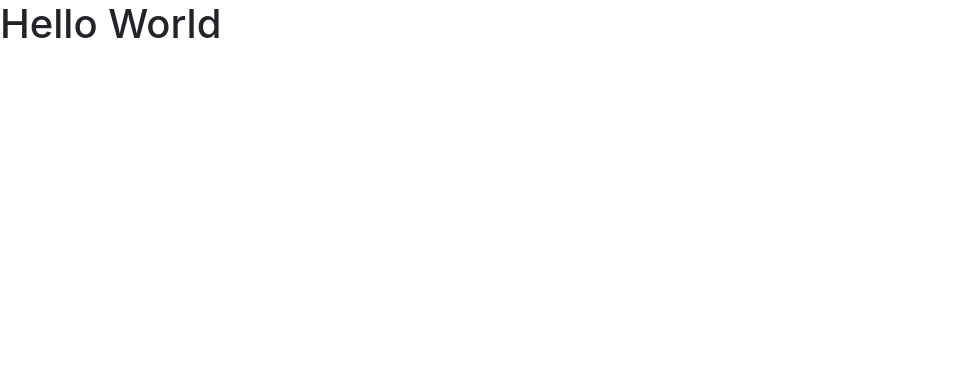
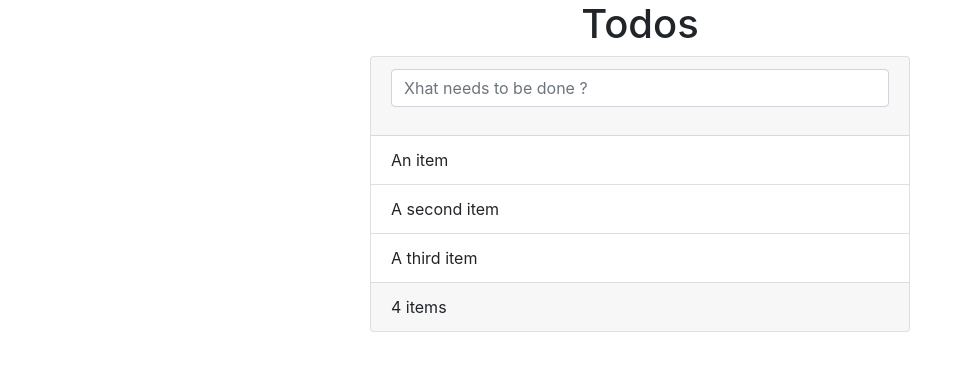
Before and after one commit to koto007/todo-list, an Angular app: page / in a window 1280 px wide. Shown: the top 370 px of the page, without its empty margins (0-970 px from the left). Built offline with nearby package versions, Linux system fonts and the light colour scheme.

Commit message:
Add template for todo list

```diff
--- a/src/app/app.component.html
+++ b/src/app/app.component.html
@@ -1,4 +1,20 @@
-<h1>Hello World</h1>
-
-
-<router-outlet></router-outlet>
+<div class="container">
+    <div class="row">
+        <div class="col-md-6 offset-md-3">
+            <h1 class="text-center">Todos</h1>
+            <div class="card">
+                <div class="card-header">
+                    <div class="form-group">
+                        <input type="text" class="form-control" placeholder="Xhat needs to be done ?">
+                    </div>
+                </div>
+                <ul class="list-group list-group-flush">
+                  <li class="list-group-item">An item</li>
+                  <li class="list-group-item">A second item</li>
+                  <li class="list-group-item">A third item</li>
+                </ul>
+                <div class="card-footer">4 items</div>
+              </div>
+        </div>
+    </div>
+</div>
```
